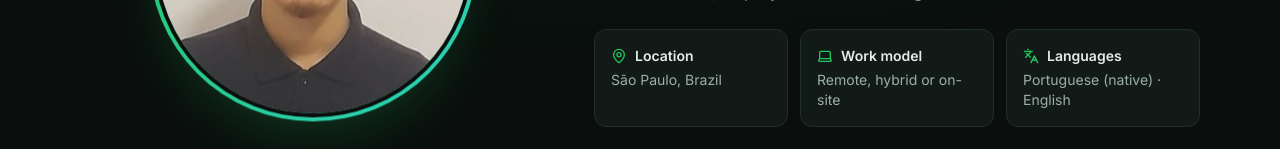
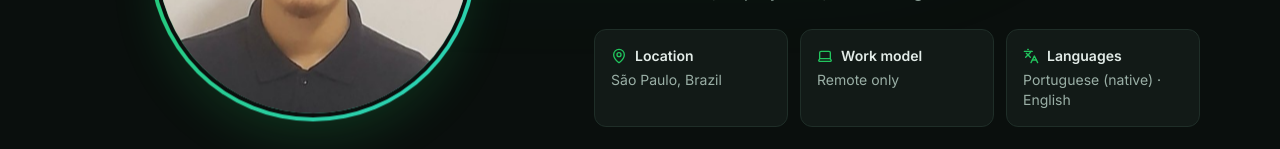
Before and after one commit to JoaoPauloAntunes/portfolio, a React (Vite) app: page / in a window 1280 px wide. Shown: the part 408-557 px from the top of the page. Built offline with nearby package versions, Linux system fonts and the light colour scheme.

Commit message:
Work model: remote only

```diff
--- a/src/data.ts
+++ b/src/data.ts
@@ -33,7 +33,7 @@ export const ui = {
   location: { pt: "São Paulo, Brasil", en: "São Paulo, Brazil" },
   locationLabel: { pt: "Localização", en: "Location" },
   workLabel: { pt: "Modelo de trabalho", en: "Work model" },
-  work: { pt: "Remoto, híbrido ou presencial", en: "Remote, hybrid or on-site" },
+  work: { pt: "Somente remoto", en: "Remote only" },
   langLabel: { pt: "Idiomas", en: "Languages" },
   langs: { pt: "Português (nativo) · Inglês", en: "Portuguese (native) · English" },
   cv: { pt: "Baixar CV (inglês)", en: "Download CV" },
```
Also changed, not shown: 1 other file (tests, documents, lock files or other folders).
